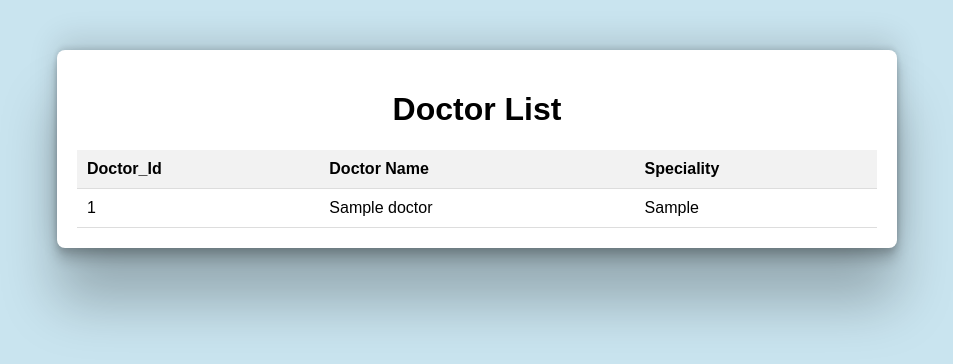
After one commit to Purohityashverdhan/Appointment-Mangement-System, a Flask app: template templates/display_docs.html in a window 1280 px wide. The commit adds this page. Shown: the top 364 px of the page, without its empty margins (163-1116 px from the left). Run offline with Flask 3, Linux system fonts and the light colour scheme; the template is opened without the code that fills it: values that come from a table or form of the project are taken from there, others are empty; tables that the repository leaves empty hold one stand-in row (values such as "Sample post").

Commit message:
Add files via upload

```diff
--- a/templates/Home.html
+++ b/templates/Home.html
@@ -48,6 +48,7 @@
         <a href="/add_appointment" class="button col-4">Schedule an Appointment</a>
         <a href="/view" class="button col-4">View Appointments</a>
         <a href="/add_doc" class="button col-4">Add Doctor</a>
+        <a href="/display_doctor" class="button col-4">View Doctor List</a>
     </div>
 </body>
 </html>
--- /dev/null
+++ b/templates/display_docs.html
@@ -0,0 +1,63 @@
+<!DOCTYPE html>
+<html lang="en">
+<head>
+    <meta charset="UTF-8">
+    <meta name="viewport" content="width=device-width, initial-scale=1.0">
+    <title>Appointments</title>
+    <style>
+        body {
+            font-family: Arial, sans-serif;
+            margin: 0;
+            padding: 0;
+            background-color: #c9e4ef;
+        }
+        .container {
+            max-width: 800px;
+            margin: 50px auto;
+            padding: 20px;
+            background-color: #fff;
+            border-radius: 8px;
+            box-shadow: rgba(0, 0, 0, 0.25) 0px 54px 55px, rgba(0, 0, 0, 0.12) 0px -12px 30px, rgba(0, 0, 0, 0.12) 0px 4px 6px, rgba(0, 0, 0, 0.17) 0px 12px 13px, rgba(0, 0, 0, 0.09) 0px -3px 5px;
+        }
+        h1, h2 {
+            text-align: center;
+        }
+        table {
+            width: 100%;
+            border-collapse: collapse;
+            margin-top: 20px;
+        }
+        th, td {
+            padding: 10px;
+            text-align: left;
+            border-bottom: 1px solid #ddd;
+        }
+        th {
+            background-color: #f2f2f2;
+        }
+    </style>
+</head>
+<body>
+    <div class="container">
+        <h1>Doctor List</h1>
+        <table>
+            <thead>
+                <tr>
+                    <th>Doctor_Id</th>
+                    <th>Doctor Name</th>
+                    <th>Speciality</th>
+                </tr>
+            </thead>
+            <tbody>
+                {% for doctor in doc %}
+                <tr>
+                    <td>{{ doctor.doctor_id }}</td>
+                    <td>{{ doctor.doctorname }}</td>
+                    <td>{{ doctor.doctor_speciality }}</td>
+                </tr>
+                {% endfor %}
+            </tbody>
+        </table>
+    </div>
+</body>
+</html>
```
